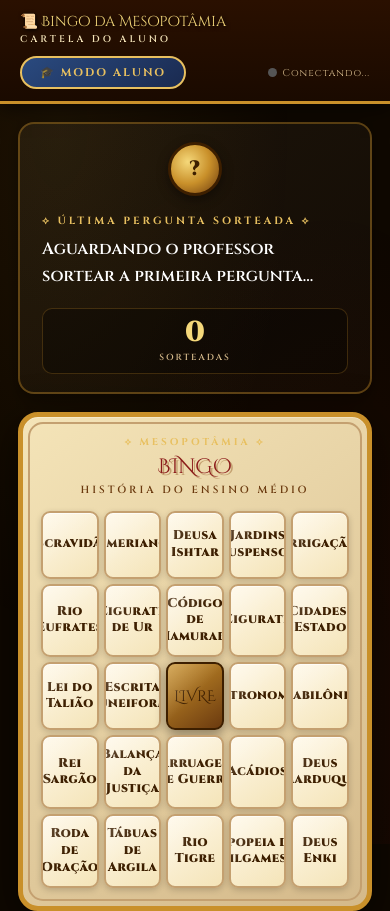
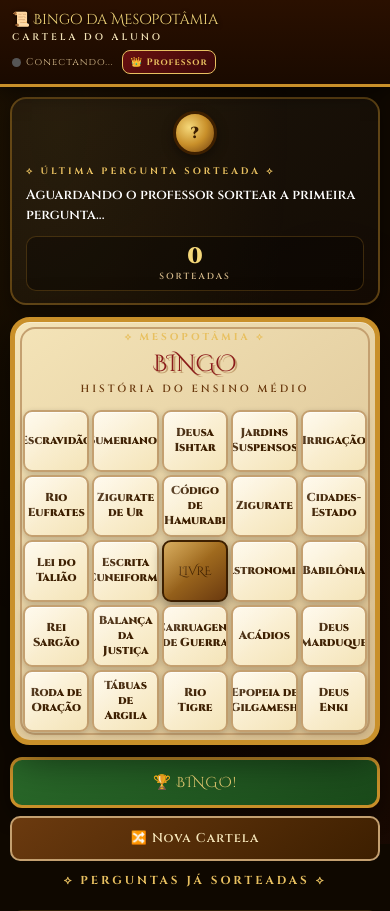
Before and after one commit to RyanCamposs/BingoDeHistoria, a website: page index.html in a window 390 px wide. Shown: the top 911 px of the page. Drawn offline with Linux system fonts and the light colour scheme; no server answers.

Commit message:
responsivo

```diff
--- a/index.html
+++ b/index.html
@@ -22,6 +22,8 @@ header{position:relative;z-index:10;background:linear-gradient(180deg,#2a1000,#1
 .logo-sub{font-size:.6rem;letter-spacing:3px;color:var(--p);text-transform:uppercase;margin-top:2px;font-weight:600}
 .header-badge{background:linear-gradient(145deg,var(--blue),#1a2a50);border:2px solid var(--gl);border-radius:30px;padding:7px 18px;font-size:.7rem;letter-spacing:2px;color:var(--gl);text-transform:uppercase;font-weight:700;}
 .h-right{display:flex;align-items:center;gap:14px;}
+.h-link-prof{background:linear-gradient(145deg,#6a1010,#3a0808);border:1.5px solid var(--gl);border-radius:8px;padding:7px 14px;font-family:'Cinzel',serif;font-size:.68rem;letter-spacing:1px;color:var(--gl);text-decoration:none;transition:all .2s;white-space:nowrap;font-weight:700;}
+.h-link-prof:hover{background:linear-gradient(145deg,#9a1818,#6a1010);transform:translateY(-1px)}
 
 .page{position:relative;z-index:1;padding:18px;display:flex;flex-direction:column;gap:18px;align-items:center;}
 
@@ -93,8 +95,44 @@ header{position:relative;z-index:10;background:linear-gradient(180deg,#2a1000,#1
 .m-close:hover{transform:scale(1.05)}
 
 ::-webkit-scrollbar{width:4px}::-webkit-scrollbar-thumb{background:var(--g);border-radius:2px}
-@media(max-width:700px){.last-q-box{flex-direction:column}.called-count{margin-left:0;width:100%;text-align:center}.b-cell{min-height:80px}.actions{flex-direction:column}.btn-bingo,.btn-new{width:100%}}
-@media(max-width:480px){.b-cell{min-height:68px}.cell-term{font-size:.8rem}}
+
+/* ===== RESPONSIVO ===== */
+@media(max-width:700px){
+  header{padding:10px 12px;gap:6px}
+  .header-badge{display:none}
+  .h-right{gap:8px}
+  .last-q-box{flex-direction:column;gap:10px;padding:12px 14px}
+  .last-q-icon{width:44px;height:44px;font-size:1rem}
+  .called-count{margin-left:0;width:100%;text-align:center;padding:8px}
+  .called-count-val{font-size:1.4rem}
+  .last-q-text{font-size:.9rem;line-height:1.5}
+  .last-q-label{font-size:.58rem}
+  .page{padding:10px;gap:12px}
+  .card-frame{padding:10px}
+  .card-title{font-size:clamp(1rem,6vw,1.6rem)}
+  .bingo-grid{gap:4px}
+  .b-cell{min-height:76px;padding:7px 4px}
+  .cell-term{font-size:.8rem;letter-spacing:0}
+  .b-cell.free{font-size:.85rem}
+  .actions{flex-direction:column;gap:8px}
+  .btn-bingo,.btn-new{width:100%}
+  .btn-bingo{font-size:1rem;padding:14px}
+  .btn-new{padding:12px}
+  .called-section{margin-top:0}
+  .c-pill{font-size:.7rem;padding:5px 10px}
+  .leg-item{font-size:.7rem}
+}
+@media(max-width:400px){
+  .b-cell{min-height:62px;padding:5px 2px}
+  .cell-term{font-size:.72rem}
+  .b-cell.free{font-size:.75rem}
+  .bingo-grid{gap:3px}
+  .card-frame{padding:8px}
+  .h-link-prof{font-size:.58rem;padding:5px 8px}
+  .logo-title{font-size:.9rem}
+  .last-q-text{font-size:.85rem}
+  .btn-bingo{font-size:.9rem;padding:13px;letter-spacing:1px}
+}
 </style>
 </head>
 <body>
@@ -107,6 +145,7 @@ header{position:relative;z-index:10;background:linear-gradient(180deg,#2a1000,#1
   <div class="header-badge">🎓 Modo Aluno</div>
   <div class="h-right">
     <div class="conn-status"><span class="conn-dot" id="connDot"></span><span id="connTxt">Conectando...</span></div>
+  <a href="professor.html" target="_blank" class="h-link-prof">👑 Professor</a>
   </div>
 </header>
 
```
Also changed, not shown: professor.html (+45 -4 lines).
